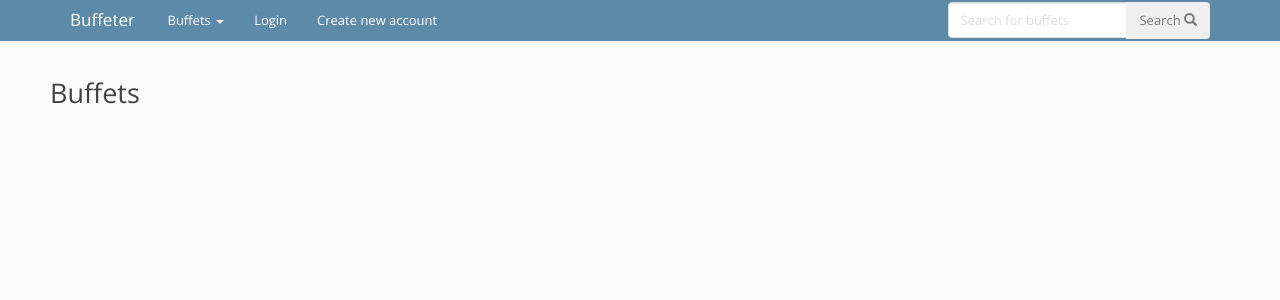
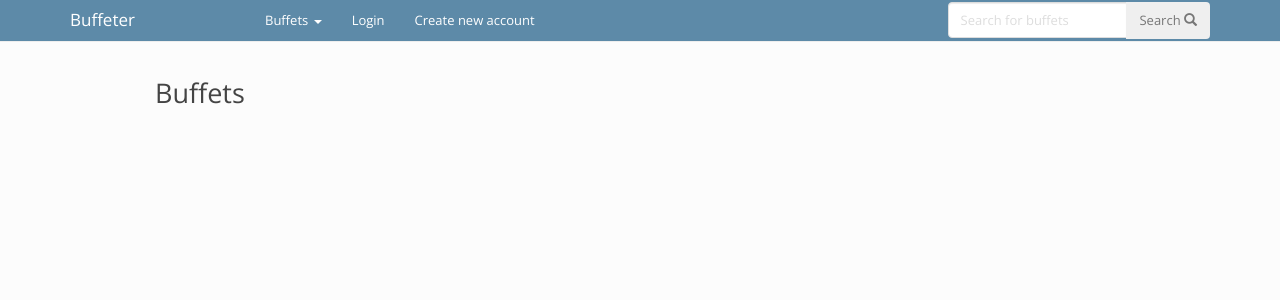
Before and after one commit to leeyh20/buffeter, a Django app: page / in a window 1280 px wide. Shown: the top 300 px of the page. Run offline with Django 3.2, Linux system fonts and the light colour scheme; data comes from the database, SQL or seed files in the repository; some libraries are stand-ins or nearby versions.

Commit message:
Center, can click, formatting

```diff
--- a/buffetinfo/templates/buffetinfo/base.html
+++ b/buffetinfo/templates/buffetinfo/base.html
@@ -19,6 +19,9 @@
             return false;
         }
         </script>
+
+        {% block head %}
+        {% endblock %}
     </head>
     <body>
 
@@ -26,7 +29,7 @@
 <div class="container">
 <div class="row">
    <!-- Brand and toggle get grouped for better mobile display -->
-    <div class="navbar-header col-sm-1">
+    <div class="navbar-header col-sm-2">
 
 
         <button class="navbar-toggle" type="button" data-toggle="collapse" data-target=".navbar-search-top-collapse">
@@ -98,7 +101,9 @@
 </nav>
     <div class="content">
         <div class="row">
-            <div class="col-md-11">
+            <div class="col-md-1">
+            </div>
+            <div class="col-md-10">
             {% block content %}
             {% endblock %}
             </div>
--- a/buffetinfo/templates/buffetinfo/buffet_list.html
+++ b/buffetinfo/templates/buffetinfo/buffet_list.html
@@ -1,21 +1,40 @@
 
 {% extends 'buffetinfo/base.html' %}
 
+{% block head %}
+{% for buffet in buffets %}
+<script type = "text/javascript">
+    function detail_{{buffet.pk}}_toggle() {
+        $("#detail_{{buffet.pk}}").toggle();
+    }
+</script>
+{% endfor %}
+{% endblock %}
+
 {% block content %}
+
+
 
 	<h2> Buffets </h2>
     {% for buffet in buffets %}
-        <div class = "buffet">
+
+        <div class = "buffet" onclick = "detail_{{buffet.pk}}_toggle();">
         		<div class = "row">
 		    		<div class = "col-sm-9">
+                        <div class = "date">
+                            <p>published: {{ buffet.published_date }} </p>
+                            <p> created: {{ buffet.created_date }} </p>
+                        </div>
 		            <h1><a href="{% url 'buffet_detail' pk=buffet.pk %}">{{ buffet.name }}</a></h1>
 		            <h3>Cuisine Type: {{ buffet.cuisine_type}}</h3>
 		            <h3> Location: {{ buffet.location }} </h3>
+                    <h3> Address: {{ buffet.address }} </h3>
 		            <h3> Opening hours: {{ buffet.hrs_opening }} </h3>
 		            <h3> Closing hours: {{ buffet.hrs_closing }} </h3>
 		            <h3> Contact Number: {{ buffet.phone_number }} </h3>
+
+                    <div id = "detail_{{buffet.pk}}" style="display:none">
 		            <div class = "price">
-
                     <style type="text/css">
                     .tg  {border-collapse:collapse;border-spacing:0;}
                     .tg td{font-family:Arial, sans-serif;font-size:14px;padding:10px 5px;border-style:solid;border-width:1px;overflow:hidden;word-break:normal;}
@@ -36,7 +55,7 @@
                         </tr>
                         <tr>
                             <td class="tg-yw4l">Breakfast</td>
-                    <td class="tg-yw4l">{{ buffet.weekday_adult_breakfast_price|default_if_none:"Not available" }} </td>
+                            <td class="tg-yw4l">{{ buffet.weekday_adult_breakfast_price|default_if_none:"Not available" }}</td>
                             <td class="tg-yw4l">{{ buffet.weekday_child_breakfast_price|default_if_none:"Not available" }}</td>
                             <td class="tg-yw4l">{{ buffet.weekend_adult_breakfast_price|default_if_none:"Not available" }}</td>
                             <td class="tg-yw4l">{{ buffet.weekend_child_breakfast_price|default_if_none:"Not available" }}</td>
@@ -65,15 +84,11 @@
                     </table>
 
                 </div>
-		            <p>{{ buffet.desc|linebreaksbr }}</p>
-
-		            <div class = "date">
-		                <p>published: {{ buffet.published_date }} </p>
-		                <p> created: {{ buffet.created_date }} </p>
-		            </div>
+                <p>{{  buffet.desc|linebreaksbr }}</p>
 
 		            <br>
-		            <a href="{% url 'buffetinfo.views.buffet_detail' pk=buffet.pk %}">Reviews: {{ buffet.approved_reviews.count }}</a>
+		            <a href="{% url 'buffetinfo.views.buffet_detail' pk=buffet.pk %}"> Reviews: {{ buffet.approved_reviews.count }}</a>
+                </div>
 		            </div>
 
 		            <div class = "col-sm-3">
--- a/useradmin/static/css/buffetinfo.css
+++ b/useradmin/static/css/buffetinfo.css
@@ -16,6 +16,7 @@
 .content {
     margin-left: 50px;
     padding-top: 60px;
+    margin-right: 50px;
 }
 
 h1, h2, h3, h4 {
```
Also changed, not shown: buffetinfo/templates/buffetinfo/buffet_detail.html (+9 -2 lines). Lines whose indentation alone changed are shown as unchanged.
